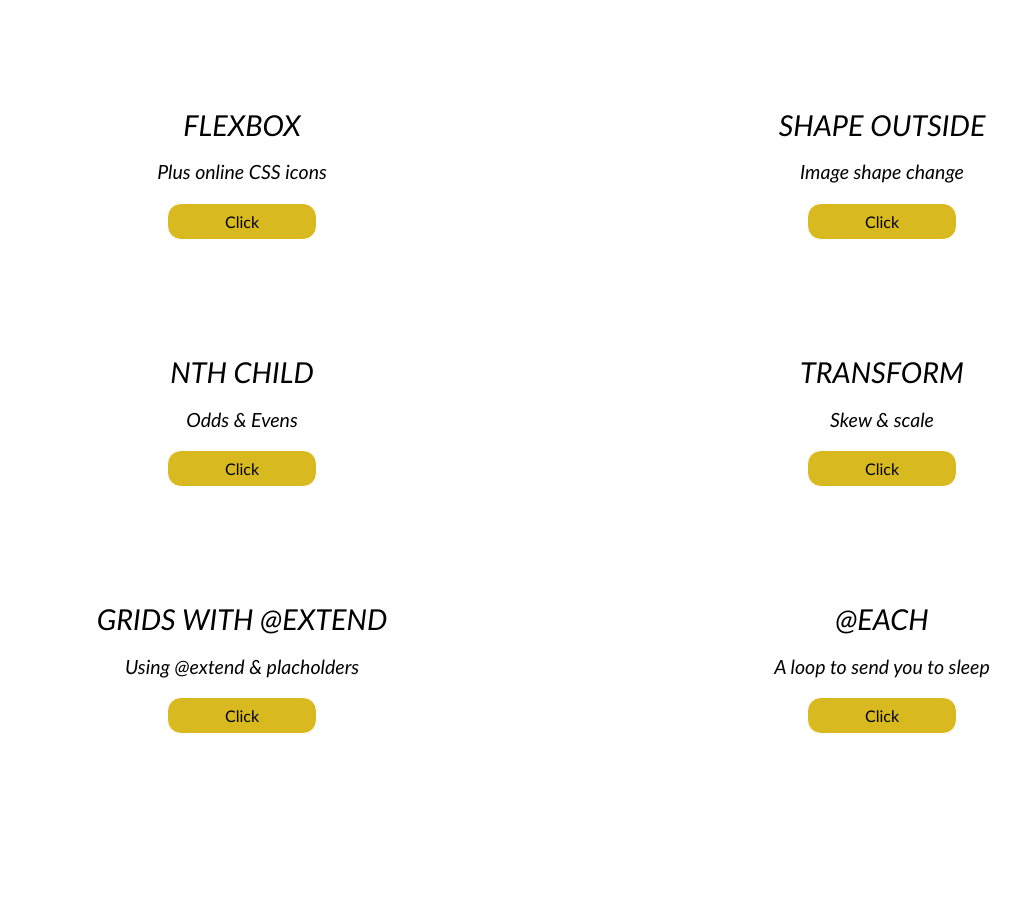
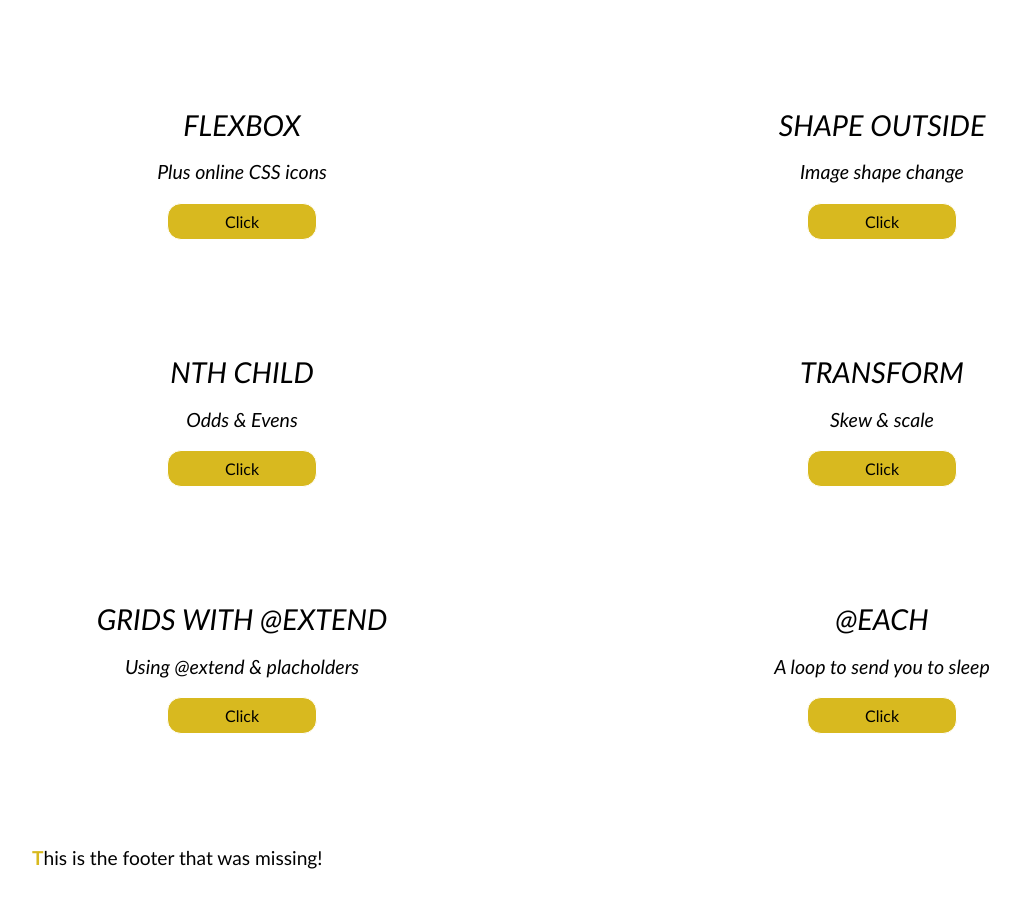
Before and after one commit to Robbozinoz/scss_test, a website: page index.html in a window 1280 px wide. Shown: the part 1188-2092 px from the top of the page, without its empty margins (78-1098 px from the left). Before the commit the page ends 2000 px from the top, so only its background shows below. Drawn offline with Linux system fonts and the light colour scheme.

Commit message:
added footer on index.html

```diff
--- a/index.html
+++ b/index.html
@@ -262,6 +262,9 @@
                             </div>
                         </div>
     </main>
+    <footer>
+        <p>This is the footer that was missing!</p>
+    </footer>
     <script src="js/script.js"></script>
     <script src="js/cookies.js"></script>
 </body>
```
